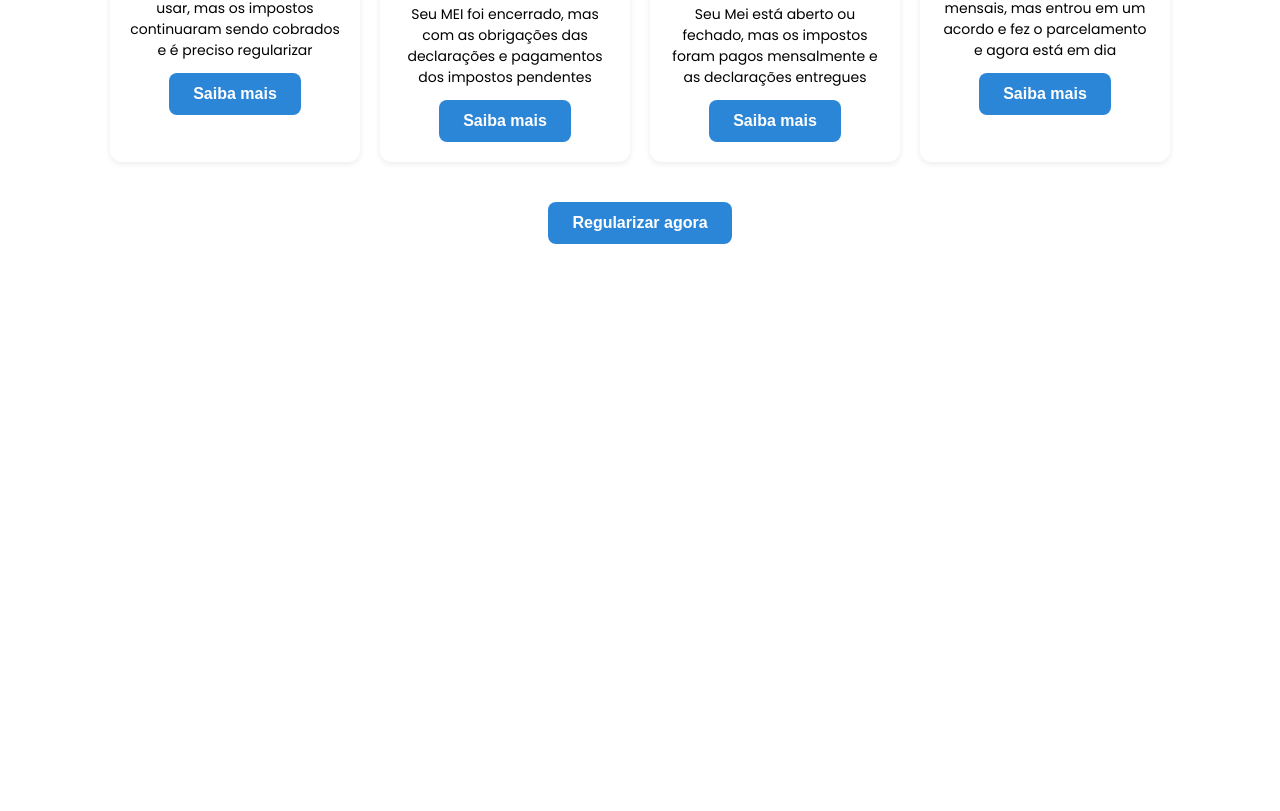
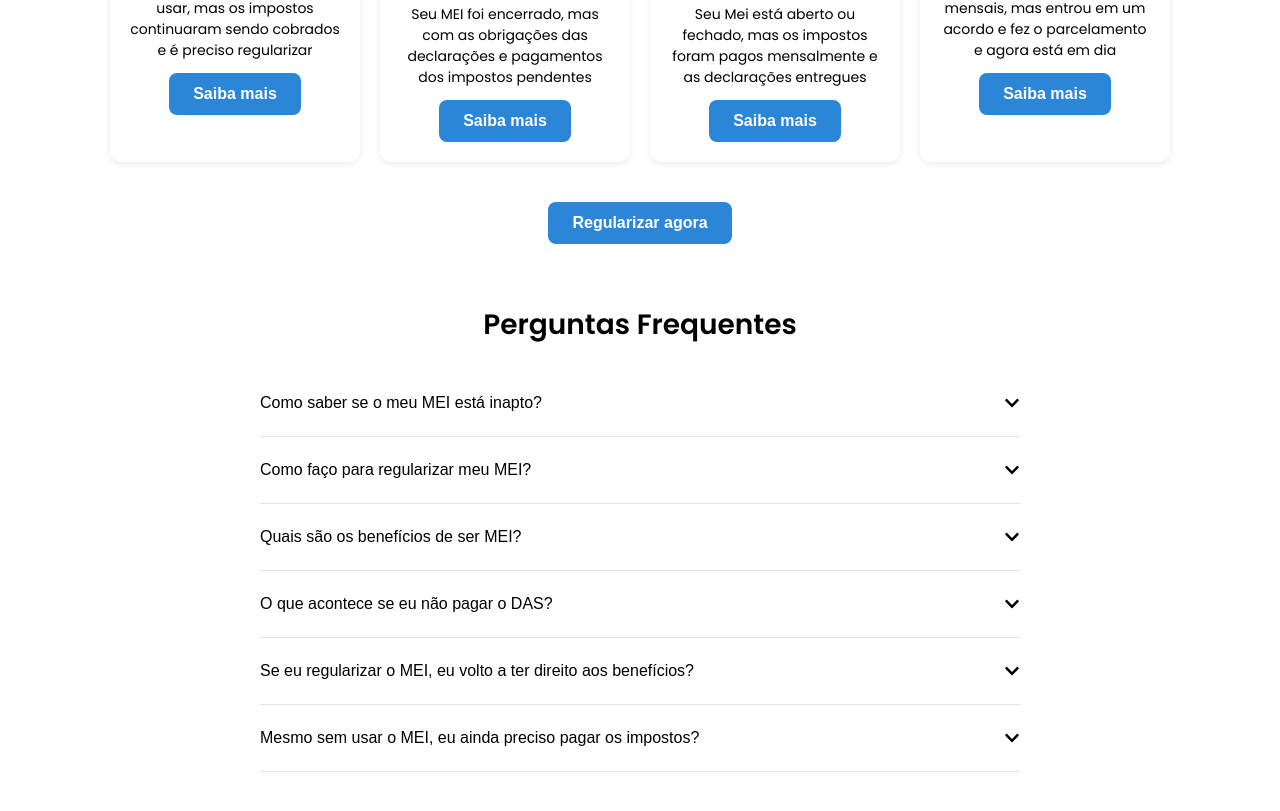
Before and after one commit to Israel-ops-cmd/captura-mei, a React (Vite) app: page / in a window 1280 px wide. Shown: the part 427-1238 px from the top of the page. Before the commit the page ends 800 px from the top, so only its background shows below. Built offline with nearby package versions, Linux system fonts and the light colour scheme.

Commit message:
feat: creating FAQ section

```diff
--- a/src/App.tsx
+++ b/src/App.tsx
@@ -3,6 +3,7 @@
 import { GlobalStyle } from "./types/GlobalStyle"
 import { Header } from "./components/header"
 import { Hero } from "./components/hero"
+import { FAQ } from "./components/faq"
 
 function App() {
   return (
@@ -10,6 +11,7 @@
        <GlobalStyle />
        <Header />
        <Hero />
+       <FAQ />
     </ThemeProvider>
   )
 }
--- /dev/null
+++ b/src/components/faq/index.tsx
@@ -0,0 +1,53 @@
+import React, { useState } from "react";
+import { FAQContainer, FAQItem, FAQTitle, Question, Answer } from "./style";
+import { FaChevronDown, FaChevronUp } from "react-icons/fa";
+
+const faqData = [
+  {
+    question: "Como saber se o meu MEI está inapto?",
+    answer: "Se você abriu um MEI e parou de usá-lo sem encerrar, seu CNPJ está inapto."
+  },
+  {
+    question: "Como faço para regularizar meu MEI?",
+    answer: "Você pode contatar um contador para ele gerar os boletos DAS e pagar. Em casos de dívidas maiores, parcelar os seus débitos."
+  },
+  {
+    question: "Quais são os benefícios de ser MEI?",
+    answer: "Direito a CNPJ, emissão de nota fiscal, acesso à previdência social e facilidades para crédito bancário."
+  },
+  {
+    question: "O que acontece se eu não pagar o DAS?",
+    answer: "Você acumula débitos, perde benefícios do INSS e pode ter o CNPJ cancelado."
+  },
+  {
+    question: "Se eu regularizar o MEI, eu volto a ter direito aos benefícios?",
+    answer: "Sim. Uma vez que os débitos são regularizados o microempreendedor volta a ter direito aos benefícios"
+  },
+  {
+    question: "Mesmo sem usar o MEI, eu ainda preciso pagar os impostos?",
+    answer: "Sim. Se o MEI estiver aberto é obrigatório pagar os impostos. Se não quiser mais usá-lo, o correto é encerrá-lo."
+  }
+];
+
+export const FAQ: React.FC = () => {
+  const [openIndex, setOpenIndex] = useState<number | null>(null);
+
+  const toggle = (index: number) => {
+    setOpenIndex(openIndex === index ? null : index);
+  };
+
+  return (
+    <FAQContainer>
+      <FAQTitle>Perguntas Frequentes</FAQTitle>
+      {faqData.map((item, index) => (
+        <FAQItem key={index}>
+          <Question onClick={() => toggle(index)}>
+            {item.question}
+            {openIndex === index ? <FaChevronUp /> : <FaChevronDown />}
+          </Question>
+          <Answer open={openIndex === index}>{item.answer}</Answer>
+        </FAQItem>
+      ))}
+    </FAQContainer>
+  );
+};
--- /dev/null
+++ b/src/components/faq/style.ts
@@ -0,0 +1,48 @@
+import styled from "styled-components"
+import { pxToRem } from "../../utils/Utils"
+
+export const FAQContainer = styled.section`
+  width: 100%;
+  max-width: ${pxToRem(800)};
+  margin: ${pxToRem(40)} auto;
+  padding: ${pxToRem(20)};
+`
+
+export const FAQTitle = styled.h2`
+  font-size: ${pxToRem(28)};
+  font-weight: 600;
+  text-align: center;
+  margin-bottom: ${pxToRem(24)};
+`
+
+export const FAQItem = styled.div`
+  border-bottom: 1px solid rgba(0,0,0,0.1);
+  padding: ${pxToRem(12)} 0;
+`
+
+export const Question = styled.button`
+  width: 100%;
+  text-align: left;
+  font-size: ${pxToRem(16)};
+  font-weight: 500;
+  padding: ${pxToRem(12)} 0;
+  background: none;
+  border: none;
+  cursor: pointer;
+  display: flex;
+  justify-content: space-between;
+  align-items: center;
+
+  &:hover {
+    color: ${({ theme }) => theme.colors.button};
+  }
+`
+
+export const Answer = styled.div<{ open: boolean }>`
+  max-height: ${({ open }) => (open ? "500px" : "0")};
+  overflow: hidden;
+  transition: max-height 0.3s ease;
+  font-size: ${pxToRem(14)};
+  color: ${({ theme }) => theme.colors.text};
+  padding: ${({ open }) => (open ? `${pxToRem(8)} 0` : "0")};
+`;
```
